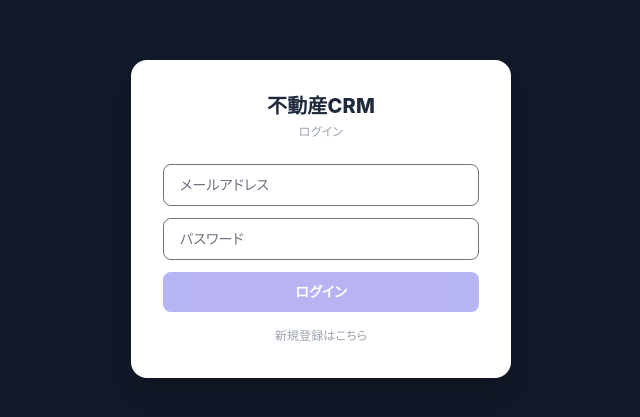
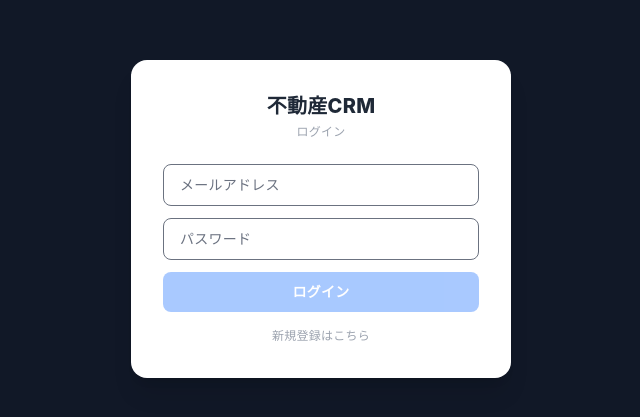
Before and after one commit to itarutakasaka-glitch/rental-crm, a Next.js app: page /login in a window 1280 px wide. Shown: the part 181-598 px from the top of the page, without its empty margins (319-959 px from the left). Built offline with nearby package versions, Linux system fonts and the light colour scheme.

Commit message:
Canary Cloud style UI complete

```diff
--- a/src/app/globals.css
+++ b/src/app/globals.css
@@ -3,18 +3,18 @@
 @tailwind utilities;
 
 body {
-  @apply bg-slate-50 text-slate-800 antialiased;
-  font-family: -apple-system, BlinkMacSystemFont, "Segoe UI", "Noto Sans JP", sans-serif;
-  font-feature-settings: "palt";
-  letter-spacing: 0.01em;
+  @apply bg-[#F8F9FB] text-gray-800 antialiased;
+  font-family: "Hiragino Kaku Gothic ProN", "Noto Sans JP", -apple-system, BlinkMacSystemFont, "Segoe UI", sans-serif;
+  font-size: 13px;
+  letter-spacing: 0.02em;
 }
 
-::selection { @apply bg-indigo-100 text-indigo-900; }
+::selection { @apply bg-blue-100 text-blue-900; }
 
 input, textarea, select {
-  @apply text-slate-700;
+  @apply text-gray-700 text-sm;
 }
 
 ::-webkit-scrollbar { width: 5px; }
 ::-webkit-scrollbar-track { background: transparent; }
-::-webkit-scrollbar-thumb { @apply bg-slate-200 rounded-full; }
+::-webkit-scrollbar-thumb { @apply bg-gray-300 rounded-full; }
--- a/src/components/layout/sidebar-nav.tsx
+++ b/src/components/layout/sidebar-nav.tsx
@@ -17,30 +17,30 @@ export function SidebarNav({ user }: { user: AuthUser }) {
   const pathname = usePathname();
   const [, startTransition] = useTransition();
   return (
-    <aside className="w-[200px] bg-slate-900 text-white flex flex-col flex-shrink-0">
-      <div className="p-4 border-b border-slate-700/50">
-        <div className="text-sm font-extrabold text-indigo-400 tracking-tight">{"\u4E0D\u52D5\u7523CRM"}</div>
-        <div className="text-[10px] text-slate-500 mt-0.5">{user.organizationName}</div>
+    <aside className="w-[200px] bg-white border-r border-gray-200 text-gray-700 flex flex-col flex-shrink-0">
+      <div className="p-4 border-b border-gray-100">
+        <div className="text-sm font-extrabold text-blue-600 tracking-tight">{"\u4E0D\u52D5\u7523CRM"}</div>
+        <div className="text-[10px] text-gray-400 mt-0.5">{user.organizationName}</div>
       </div>
       <nav className="flex-1 p-2">
         {NAV.map(item => {
           const active = pathname.startsWith(item.href);
           return (
             <Link key={item.href} href={item.href}
-              className={`flex items-center gap-2.5 px-2.5 py-2 rounded-lg text-sm mb-0.5 transition ${active ? "bg-indigo-500/15 text-indigo-300" : "text-slate-400 hover:text-slate-200 hover:bg-slate-800/50"}`}>
+              className={`flex items-center gap-2.5 px-2.5 py-2 rounded-lg text-sm mb-0.5 transition ${active ? "bg-blue-50 text-blue-600" : "text-gray-500 hover:text-blue-600 hover:bg-gray-50"}`}>
               <span className="text-sm">{item.icon}</span>{item.label}
             </Link>
           );
         })}
       </nav>
-      <div className="p-3 border-t border-slate-700/50">
+      <div className="p-3 border-t border-gray-100">
         <div className="flex items-center gap-2">
-          <div className="w-7 h-7 rounded-full bg-indigo-500/20 flex items-center justify-center text-xs text-indigo-400 font-bold">{user.name[0]}</div>
+          <div className="w-7 h-7 rounded-full bg-red-500 flex items-center justify-center text-xs text-blue-600 font-bold">{user.name[0]}</div>
           <div className="flex-1 min-w-0">
             <div className="text-xs truncate">{user.name}</div>
             <div className="text-[10px] text-gray-500">{user.role === "ADMIN" ? "\u7BA1\u7406\u8005" : "\u30E1\u30F3\u30D0\u30FC"}</div>
           </div>
-          <button onClick={() => startTransition(() => signOut())} className="text-xs text-slate-500 hover:text-slate-200" title={"\u30ED\u30B0\u30A2\u30A6\u30C8"}>{"\uD83D\uDEAA"}</button>
+          <button onClick={() => startTransition(() => signOut())} className="text-xs text-gray-400 hover:text-slate-200" title={"\u30ED\u30B0\u30A2\u30A6\u30C8"}>{"\uD83D\uDEAA"}</button>
         </div>
       </div>
     </aside>
--- a/tailwind.config.js
+++ b/tailwind.config.js
@@ -4,9 +4,9 @@ module.exports = {
   theme: {
     extend: {
       colors: {
-        primary: "#4F46E5",
-        "primary-dark": "#4338CA",
-        "primary-light": "#EEF2FF",
+        primary: "#2979FF",
+        "primary-dark": "#1565C0",
+        "primary-light": "#E3F2FD",
       },
     },
   },
```
